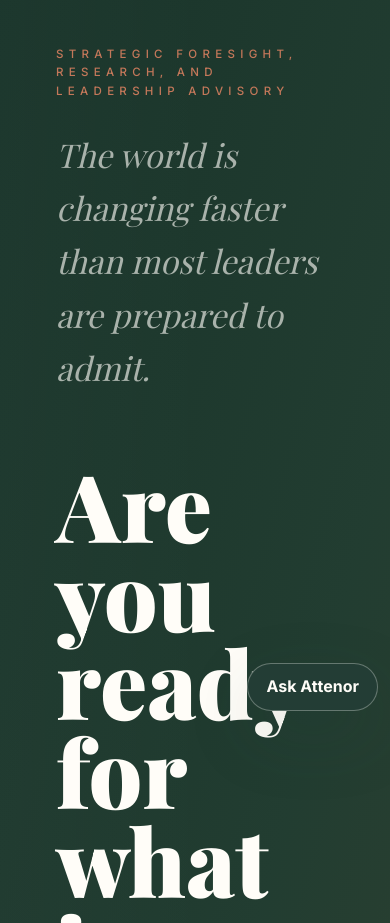
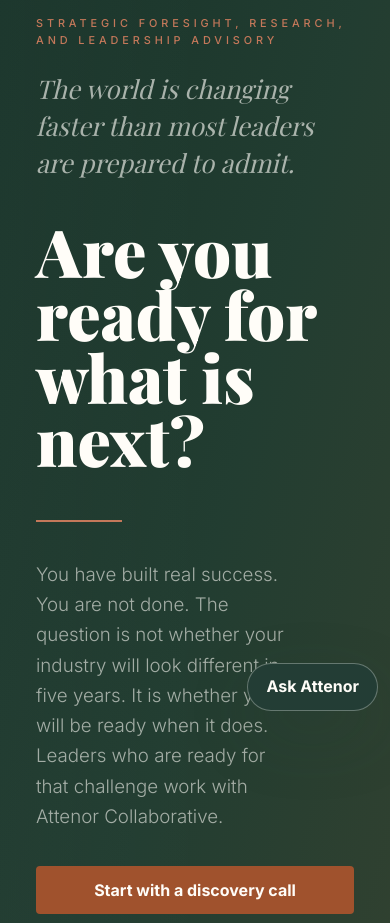
Before and after one commit to Jvmes3/AttenorWebsiteRework, a website: page index.html in a window 390 px wide. Shown: the part 121-1044 px from the top of the page. Drawn offline with nearby package versions, Linux system fonts and the light colour scheme; a web font is replaced by a local one.

Commit message:
Scale down hero section

```diff
--- a/styles.css
+++ b/styles.css
@@ -116,11 +116,11 @@
 
 .hero {
   position: relative;
-  min-height: 100vh;
+  min-height: 82vh;
   display: flex;
   align-items: flex-start;
   justify-content: flex-start;
-  padding: clamp(180px, 22vh, 230px) clamp(28px, 13vw, 194px) 96px;
+  padding: clamp(138px, 17vh, 178px) clamp(28px, 11vw, 164px) 76px;
   overflow: hidden;
   isolation: isolate;
   color: var(--white);
@@ -156,7 +156,7 @@
 }
 
 .hero .eyebrow {
-  margin-bottom: 24px;
+  margin-bottom: 18px;
   color: #c4785a;
   font-weight: 500;
   letter-spacing: 0.48em;
@@ -194,22 +194,22 @@
 
 .hero-line-1 {
   max-width: min(72vw, 1320px);
-  margin-bottom: 72px;
+  margin-bottom: 46px;
   color: rgba(255, 253, 248, 0.62);
   font-family: var(--display);
-  font-size: clamp(2.2rem, 4.8vw, 5.85rem);
+  font-size: clamp(1.85rem, 3.5vw, 4.35rem);
   font-style: italic;
-  line-height: 1.55;
+  line-height: 1.42;
   opacity: 0;
   animation: fade-up 0.9s ease 0.3s forwards;
 }
 
 .hero-line-2 {
   max-width: min(86vw, 1620px);
-  margin-bottom: 92px;
+  margin-bottom: 58px;
   color: var(--white);
   font-family: var(--display);
-  font-size: clamp(6rem, 11.8vw, 14.75rem);
+  font-size: clamp(4.8rem, 8.8vw, 10.75rem);
   font-weight: 900;
   letter-spacing: 0;
   line-height: 0.95;
@@ -218,9 +218,9 @@
 }
 
 .hero-rule {
-  width: 118px;
+  width: 96px;
   height: 2px;
-  margin-bottom: 88px;
+  margin-bottom: 52px;
   background: #c4785a;
   opacity: 0;
   animation: fade-in 0.6s ease 1.5s forwards;
@@ -228,11 +228,11 @@
 
 .hero-sub {
   max-width: min(68vw, 1180px);
-  margin-bottom: 56px;
+  margin-bottom: 38px;
   color: rgba(255, 253, 248, 0.58);
-  font-size: clamp(1.55rem, 2.8vw, 3.35rem);
+  font-size: clamp(1.22rem, 2vw, 2.35rem);
   font-weight: 300;
-  line-height: 1.95;
+  line-height: 1.7;
   opacity: 0;
   animation: fade-up 0.9s ease 1.7s forwards;
 }
@@ -298,7 +298,7 @@
 
 .hero-scroll-line {
   width: 1px;
-  height: 44px;
+  height: 34px;
   background: linear-gradient(to bottom, rgba(196, 120, 90, 0.7), transparent);
   animation: pulse-scroll 2s ease infinite 2.4s;
 }
@@ -888,8 +888,8 @@
   }
 
   .hero {
-    min-height: 100vh;
-    padding: 174px 80px 96px;
+    min-height: 86vh;
+    padding: 142px 64px 72px;
   }
 
   .hero-scroll {
@@ -950,8 +950,8 @@
   }
 
   .hero {
-    min-height: 100vh;
-    padding: 166px 56px 76px;
+    min-height: 88vh;
+    padding: 136px 36px 64px;
   }
 
   .hero-content {
@@ -959,32 +959,32 @@
   }
 
   .hero .eyebrow {
-    margin-bottom: 28px;
-    font-size: 0.72rem;
-    letter-spacing: 0.46em;
+    margin-bottom: 20px;
+    font-size: 0.68rem;
+    letter-spacing: 0.36em;
   }
 
   .hero-line-1 {
-    margin-bottom: 66px;
-    font-size: clamp(1.7rem, 8.4vw, 2.55rem);
-    line-height: 1.62;
+    margin-bottom: 38px;
+    font-size: clamp(1.35rem, 6.6vw, 2.05rem);
+    line-height: 1.45;
   }
 
   .hero-line-2 {
-    margin-bottom: 86px;
-    font-size: clamp(5.35rem, 24vw, 7.8rem);
+    margin-bottom: 48px;
+    font-size: clamp(3.9rem, 17vw, 5.9rem);
     line-height: 0.95;
   }
 
   .hero-rule {
-    width: 116px;
-    margin-bottom: 74px;
+    width: 86px;
+    margin-bottom: 38px;
   }
 
   .hero-sub {
-    margin-bottom: 44px;
-    font-size: clamp(1.45rem, 6.4vw, 2rem);
-    line-height: 1.82;
+    margin-bottom: 34px;
+    font-size: clamp(1.08rem, 4.8vw, 1.45rem);
+    line-height: 1.62;
   }
 
   .hero-scroll {
```
